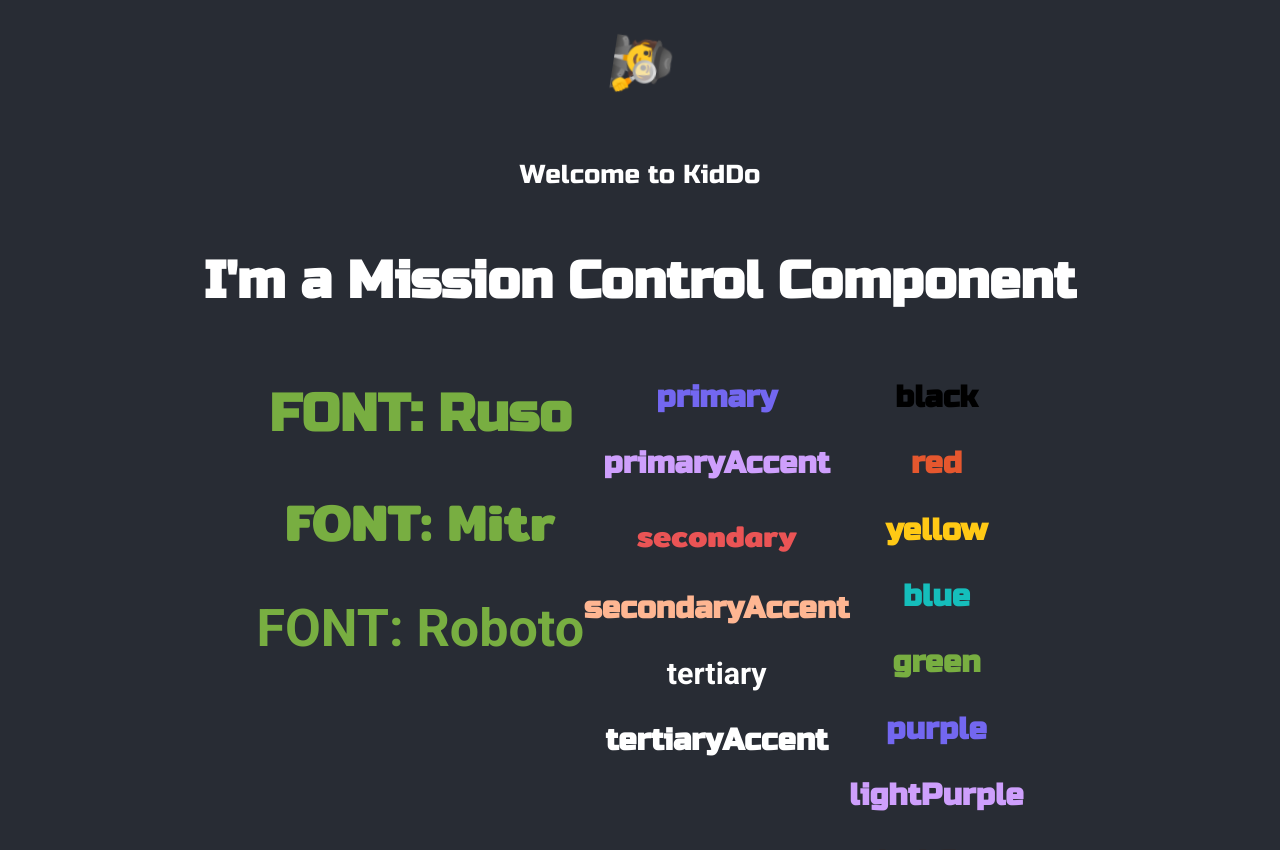
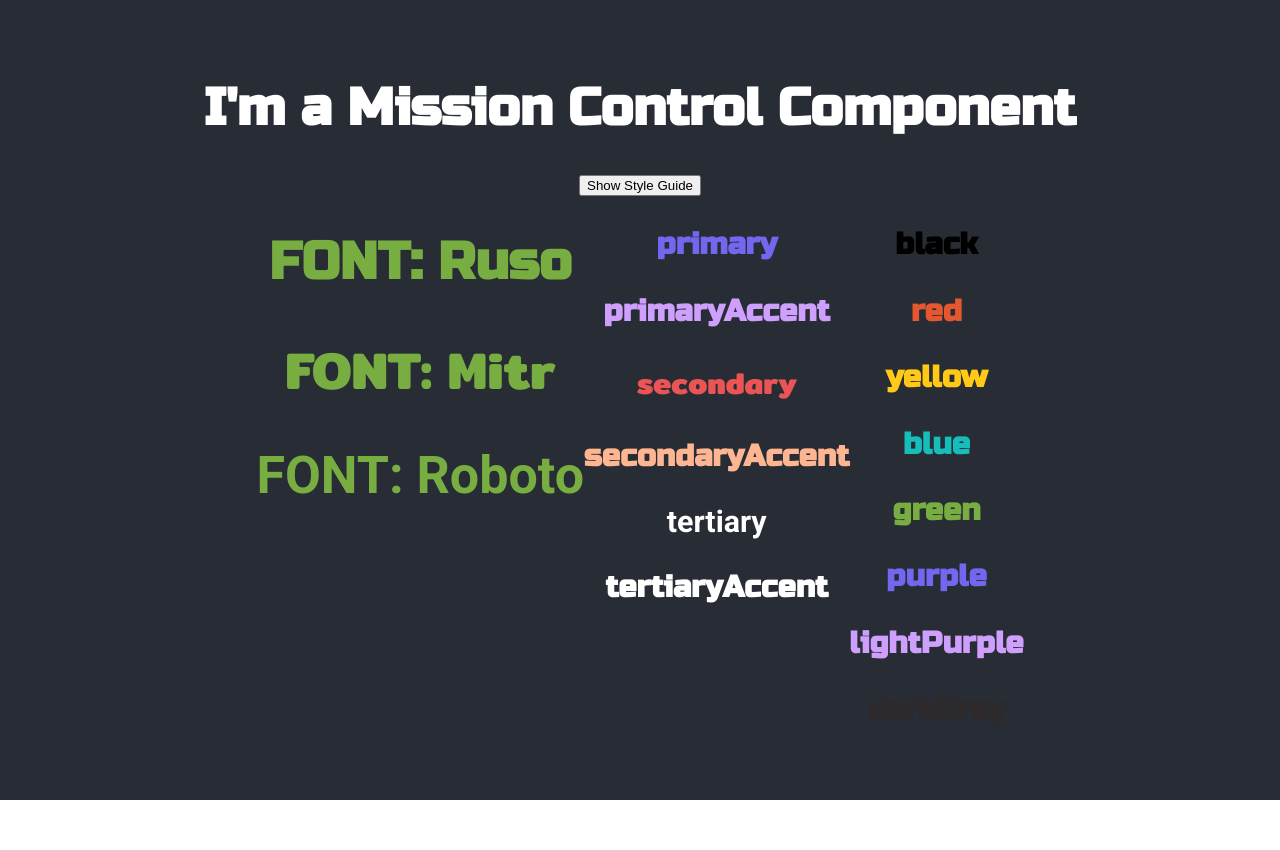
Before and after one commit to kiddo-capstone/kiddo-frontend, a React (Create React App) app: page / in a window 1280 px wide. Shown: the top 850 px of the page. After the commit the page ends 800 px from the top, so only its background shows below. Built offline with nearby package versions, Linux system fonts and the light colour scheme.

Commit message:
add component as styleguide and logic to show/hide

```diff
--- a/src/modules/App/App.js
+++ b/src/modules/App/App.js
@@ -8,14 +8,15 @@ import StyleSample from "../views/StyleSample";
 
 function App() {
   const [state, dispatch] = useReducer(appReducer, initialState);
+  const [show, setShow] = useState(true)
 
   return (
     <AppContext.Provider value={[state, dispatch]}>
       <div className="App">
-        <h1 className="App-logo">🕵️</h1>
-        <p>Welcome to KidDo</p>
         <MissionControl />
-        <StyleSample />
+
+        <button onClick={() => setShow(!show)}>Show Style Guide</button>
+        {show && <StyleSample />}
       </div>
     </AppContext.Provider>
   );
--- a/src/modules/views/StyleSample.jsx
+++ b/src/modules/views/StyleSample.jsx
@@ -1,7 +1,7 @@
 import React, { useContext } from "react";
 import AppContext from "../app/AppContext";
 
-const StyleSample = props => {
+const StyleSample = (props) => {
   const [state, dispatch] = useContext(AppContext)
   const {colors, shadows, gradients, fonts} = state.theme
 
```
